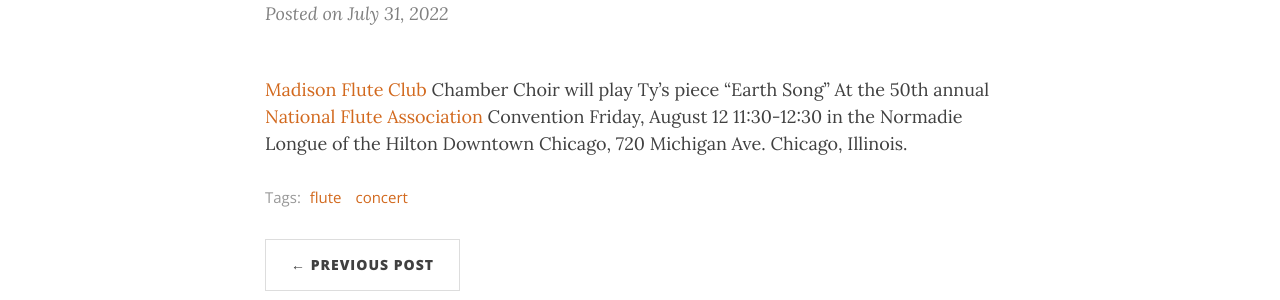
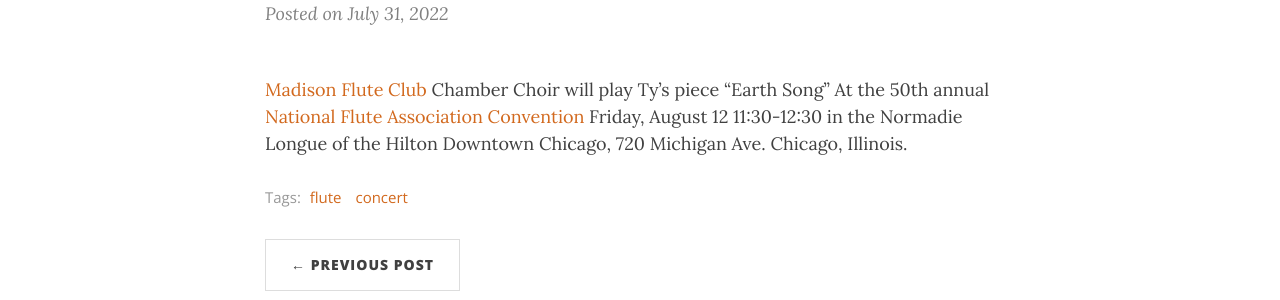
Before and after one commit to ctrueden/tykroll.com, a Jekyll site: the page built from _posts/2022-07-31-Earth-Song-at-NFA.md, in a window 1280 px wide. Shown: the part 220-520 px from the top of the page. Built offline with Jekyll 4.4.1, drawn with Linux system fonts in a browser that asks for light colours; nearby versions of some CDN libraries.

```diff
--- a/_posts/2022-07-31-Earth-Song-at-NFA.md
+++ b/_posts/2022-07-31-Earth-Song-at-NFA.md
@@ -5,5 +5,5 @@ tags: [flute, concert]
 ---
 
 [Madison Flute Club](https://madisonfluteclub.org/) Chamber Choir will play Ty's piece "Earth Song"
-At the 50th annual [National Flute Association](https://www.nfaonline.org/convention/2022-convention) Convention
+At the 50th annual [National Flute Association Convention](https://www.nfaonline.org/convention/2022-convention)
 Friday, August 12 11:30-12:30 in the Normadie Longue of the Hilton Downtown Chicago, 720 Michigan Ave. Chicago, Illinois.
```
